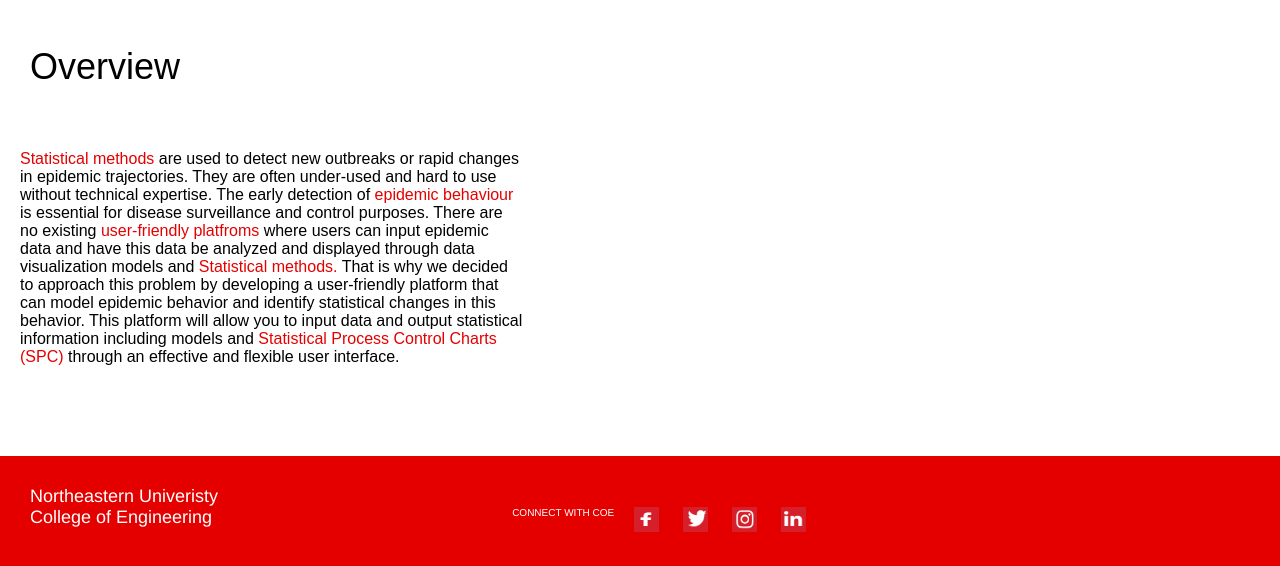
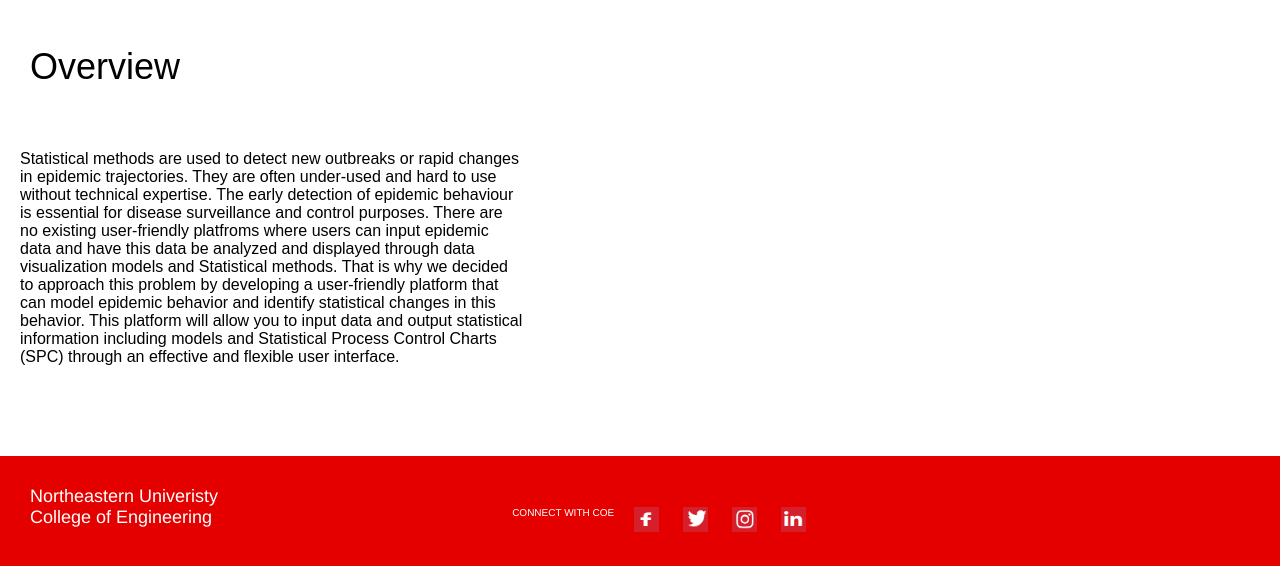
Before and after one commit to abackhoff/hyse-epidemicanalysis, a Flask app: page / in a window 1280 px wide. Shown: the part 234-800 px from the top of the page. Run offline with Flask 2, Linux system fonts and the light colour scheme.

Commit message:
Update home-page.html

```diff
--- a/templates/home-page.html
+++ b/templates/home-page.html
@@ -122,9 +122,7 @@
  </p>
 <div style="display: flex; justify-content: space-between;">
   <div style="width: 40%; padding: 10px;">
-    <p style="text-align: left; color: black;"><span style="color:#E50000 ;">Statistical methods</span> are used to detect new outbreaks or rapid changes in epidemic trajectories. They are often under-used and hard to use without technical expertise. The early detection of <span style="color:#E50000 ;">epidemic behaviour</span> is essential for disease surveillance and control purposes. There are no
-existing <span style="color:#E50000 ;">user-friendly platfroms</span> where users can input epidemic data and have this data be
-analyzed and displayed through data visualization models and <span style="color:#E50000 ;">Statistical methods.</span> That is why we decided to approach this problem by developing a user-friendly platform that can model epidemic behavior and identify statistical changes in this behavior. This platform will allow you to input data and output statistical information including models and <span style="color:#E50000 ;">Statistical Process Control Charts (SPC)</span> through an effective and flexible user interface.
+    <p style="text-align: left; color: black;">Statistical methods are used to detect new outbreaks or rapid changes in epidemic trajectories. They are often under-used and hard to use without technical expertise. The early detection of epidemic behaviour is essential for disease surveillance and control purposes. There are no existing user-friendly platfroms  where users can input epidemic data and have this data be analyzed and displayed through data visualization models and Statistical methods. That is why we decided to approach this problem by developing a user-friendly platform that can model epidemic behavior and identify statistical changes in this behavior. This platform will allow you to input data and output statistical information including models and Statistical Process Control Charts (SPC) through an effective and flexible user interface.
 
  </p>
 
```
